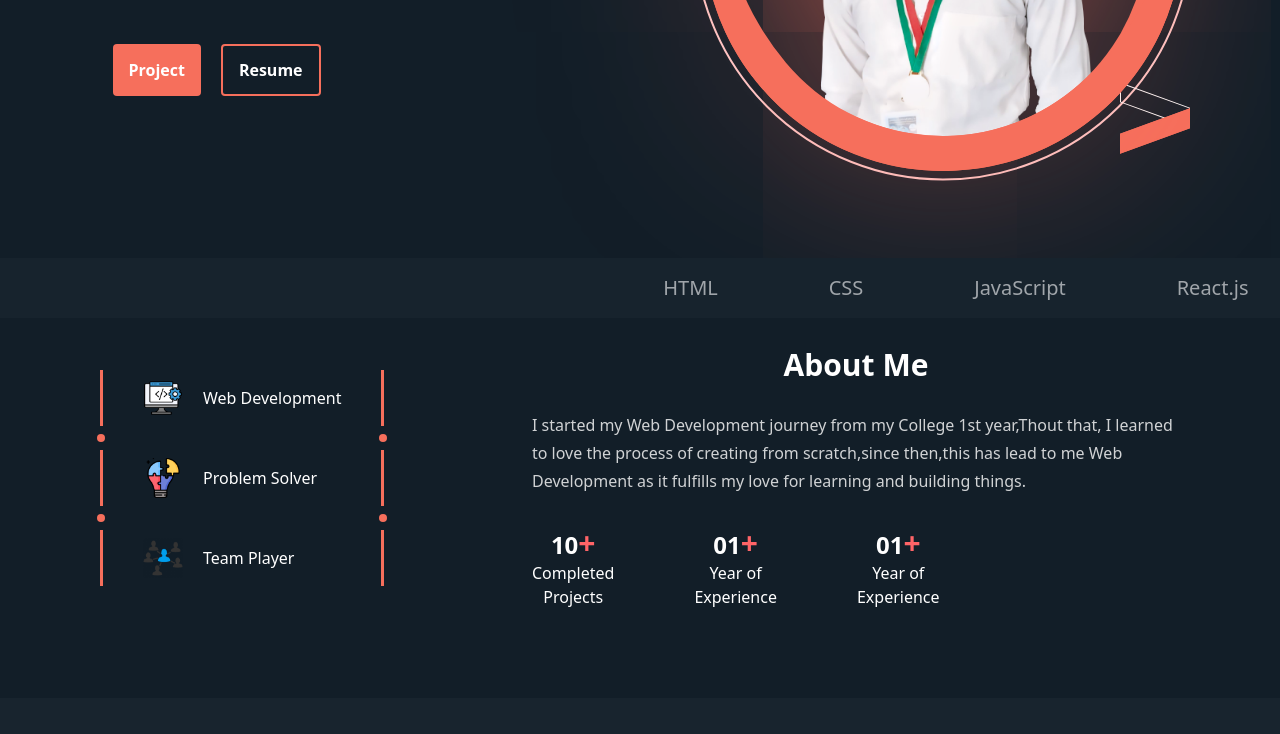
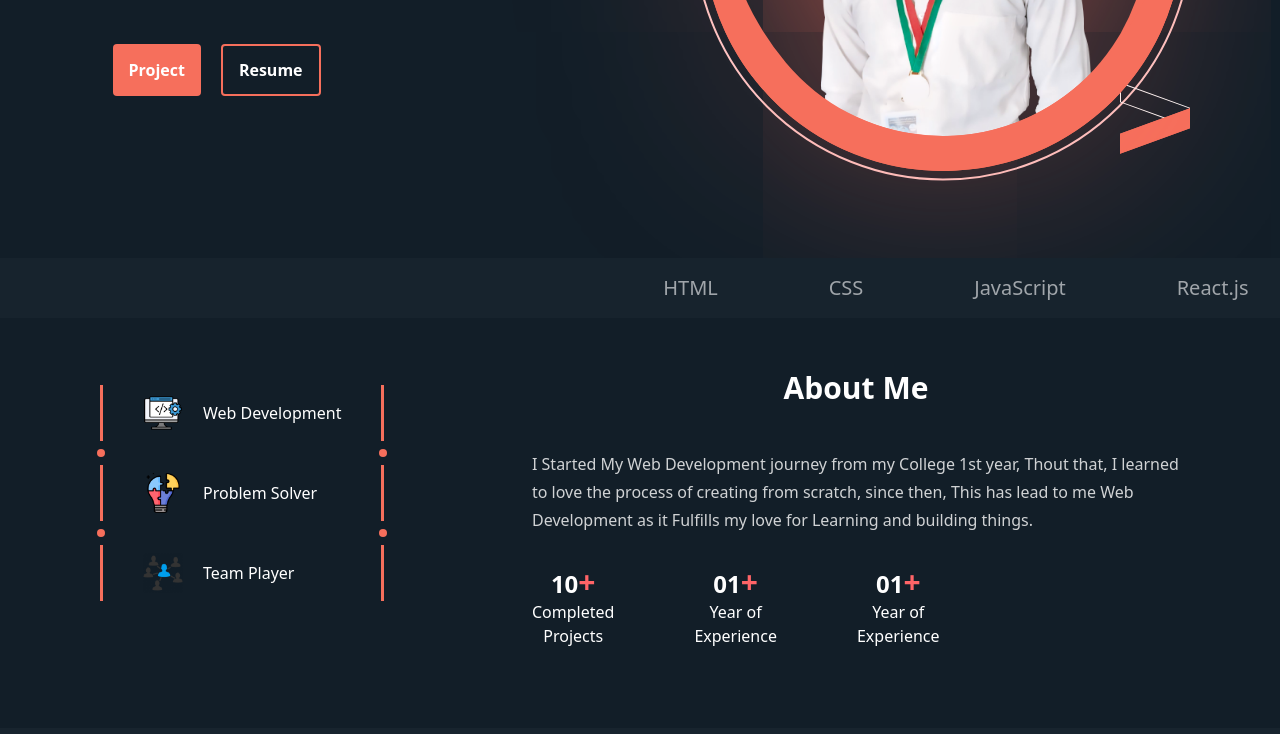
Before and after one commit to vishwajeetvc/PORT, a React (Vite) app: page / in a window 1280 px wide. Shown: the part 477-1211 px from the top of the page. Built offline with nearby package versions, Linux system fonts and the light colour scheme; a web font is replaced by a local one.

Commit message:
Change something in About

```diff
--- a/portfolio.js
+++ b/portfolio.js
@@ -4,7 +4,7 @@ const data = {
   coding_skills : ['HTML', 'CSS'],
   soft_skills : ['Web-Developer', 'Problem Solver', 'Team Player'],
   resumeLink : 'link',
-  intro : 'I started my Web Development journey from my College 1st year,Thout that, I learned to love the process of creating from scratch,since then,this has lead to me Web Development as it fulfills my love for learning and building things.',
+  intro : 'I Started My Web Development journey from my College 1st year, Thout that, I learned to love the process of creating from scratch, since then, This has lead to me Web Development as it Fulfills my love for Learning and building things.',
   socialMedia : [
     {name : "linkedIn", url : "somethi.com"},
     {name : "github", url : "somethi.com"},
--- a/src/App.jsx
+++ b/src/App.jsx
@@ -13,7 +13,11 @@ function App() {
       <Navbar name={data.name}/>
       <Hero/>
       <Skill_Slider />
-      <About />
+      <About
+        intro={data.intro}
+        cp={data.completedProjects}
+        exp={data.yearsOfExp}
+        />
       <Footer />
     </div>
   )
--- a/src/componenets/About.jsx
+++ b/src/componenets/About.jsx
@@ -2,7 +2,7 @@ import { dev, ps, team } from "../assets/assets.js";
 import AboutCard from "./AboutCard";
 import Project from "./Project";
 
-function About() {
+function About({intro, cp, exp}) {
   return (
     <div className="bg-[#121e28] px-5 2xl:px-[200px] py-[20px] pb-[80px] xl:px-[100px] text-center flex flex-col lg:flex-row items-center justify-between ">
       <div className="py-8 hidden lg:block">
@@ -12,19 +12,16 @@ function About() {
       </div>
 
       <div className="sm:w-[60%]">
-        <h2 className="text-2xl text-white font-bold lg:text-3xl">About Me</h2>
+        <h2 className="text-2xl text-white mt-8 font-bold lg:text-3xl">About Me</h2>
         <div className="py-8 lg:hidden">
           <AboutCard label={"Web Development"} image={dev} dot />
           <AboutCard label={"Problem Solver"} image={ps} dot />
           <AboutCard label={"Team Player"} image={team} />
         </div>
-        <p className=" m-auto text-white/80 pt-[28px] leading-[28px]  lg:text-left">
-          I started my Web Development journey from my College 1st year,Thout
-          that, I learned to love the process of creating from scratch,since
-          then,this has lead to me Web Development as it fulfills my love for
-          learning and building things.
+        <p className=" m-auto mt-4 text-white/80 pt-[28px] leading-[28px]  lg:text-left">
+          {intro}
         </p>
-        <Project />
+        <Project cp={cp} exp={exp} />
       </div>
     </div>
   );
--- a/src/componenets/Project.jsx
+++ b/src/componenets/Project.jsx
@@ -1,18 +1,19 @@
-export default function Project() {
+export default function Project({cp,exp}) {
   return (
     <div className=" flex align-center justify-center lg:justify-start gap-[20px] lg:gap-[80px] mt-[30px]">
       <div>
         <h1 className="text-white font-bold text-2xl">
-          10<span className="text-3xl text-red-400">&#43;</span>
+          {cp}<span className="text-3xl text-red-400">&#43;</span>
         </h1>
         <p className="text-white">
           Completed <br></br>Projects
+
         </p>
       </div>
       <div>
         <h1 className="text-white font-bold text-2xl">
           {" "}
-          01<span className="text-3xl text-red-400">&#43;</span>
+         0{exp}<span className="text-3xl text-red-400">&#43;</span>
         </h1>
         <p className="text-white">
           Year of <br></br>Experience
@@ -21,7 +22,7 @@ export default function Project() {
       <div>
         <h1 className="text-white font-bold text-2xl">
           {" "}
-          01<span className="text-3xl text-red-400">&#43;</span>
+          0{exp}<span className="text-3xl text-red-400">&#43;</span>
         </h1>
         <p className="text-white">
           Year of <br></br>Experience
```
